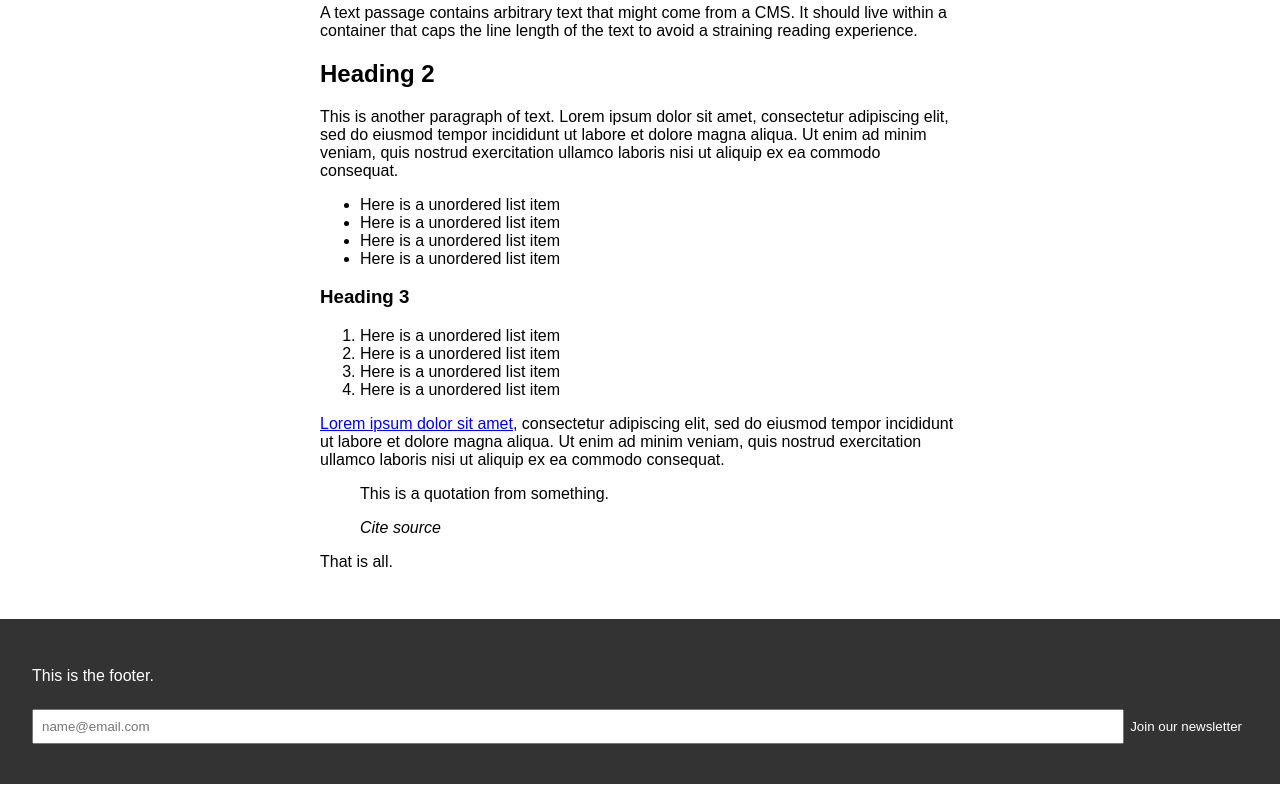
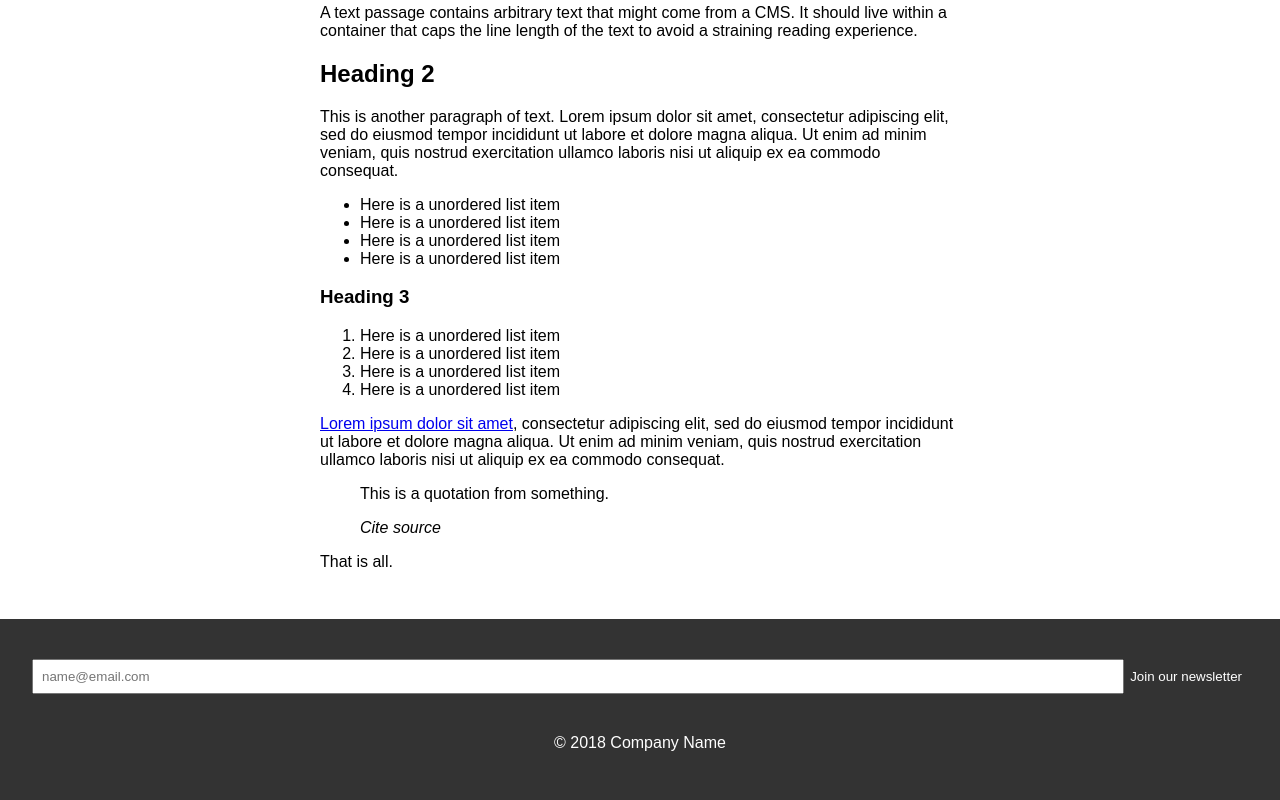
Before and after one commit to bradfrost/dumb-react, a React (Create React App) app: page / in a window 1280 px wide. Shown: the part 1429-2229 px from the top of the page. Built offline with nearby package versions, Linux system fonts and the light colour scheme; the HTML template or start-up script is replaced by a standard one.

Commit message:
Add footer copyright info

```diff
--- a/src/components/Footer/Footer.css
+++ b/src/components/Footer/Footer.css
@@ -3,3 +3,8 @@
     color: #fff;
     padding: 2rem;
 }
+
+.c-footer__copyright {
+    text-align: center;
+    margin-top: 2rem;
+}
--- a/src/components/Footer/Footer.js
+++ b/src/components/Footer/Footer.js
@@ -1,12 +1,12 @@
 import React, { Component } from "react";
 import "./Footer.css";
 import { InlineForm } from "../InlineForm/InlineForm";
+import globals from "../../data/globals.json";
 
 export class Footer extends Component {
     render() {
         return (
             <footer className="c-footer" {...this.props}>
-                <p>This is the footer.</p>
 				<InlineForm
 					method="post"
 					action="#"
@@ -15,6 +15,8 @@ export class Footer extends Component {
                     id="search-form"
                     label="Email address"
                 />
+
+                <p className="c-footer__copyright">&copy; { (new Date()).getFullYear() } { globals.company.name }</p>
             </footer>
         );
     }
```
